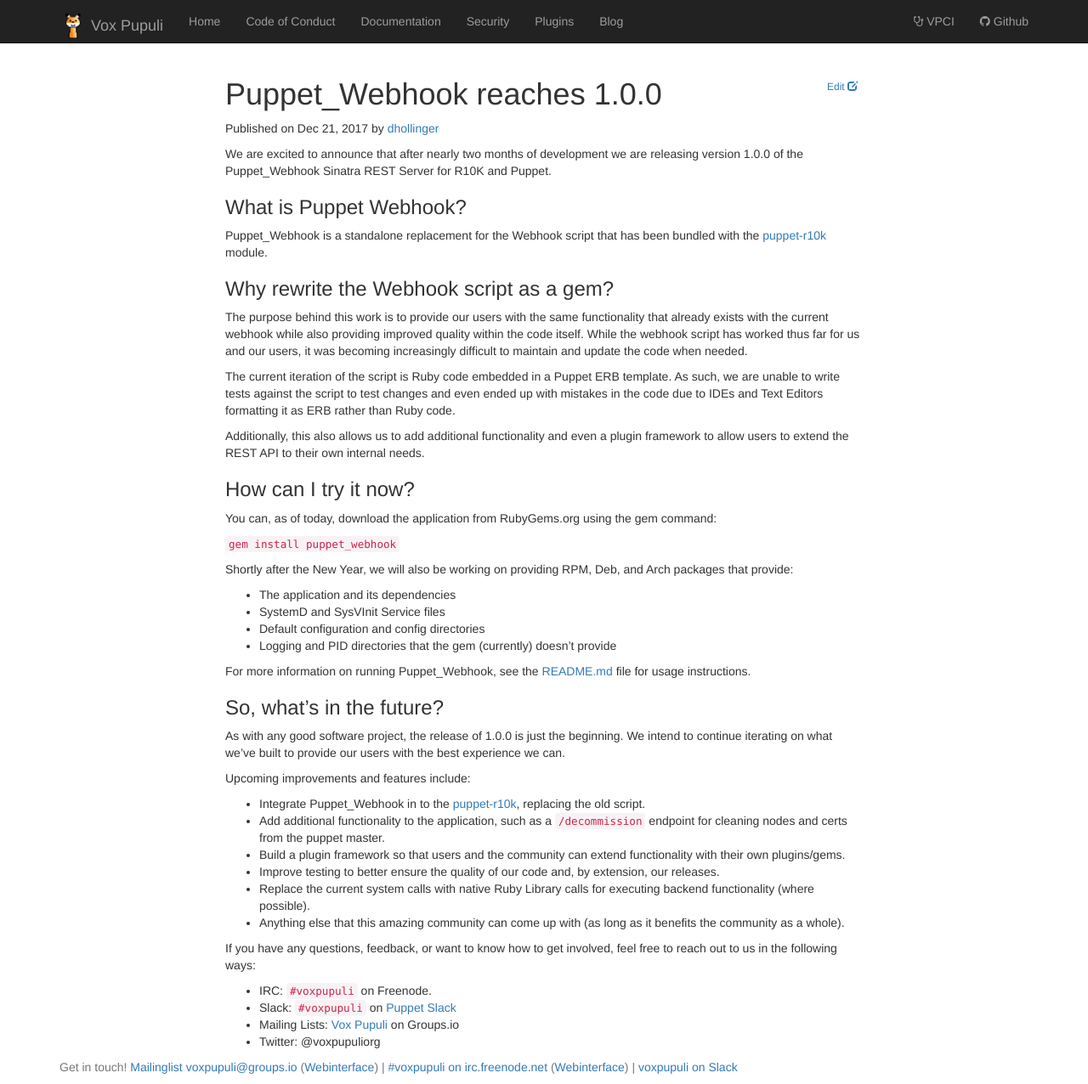
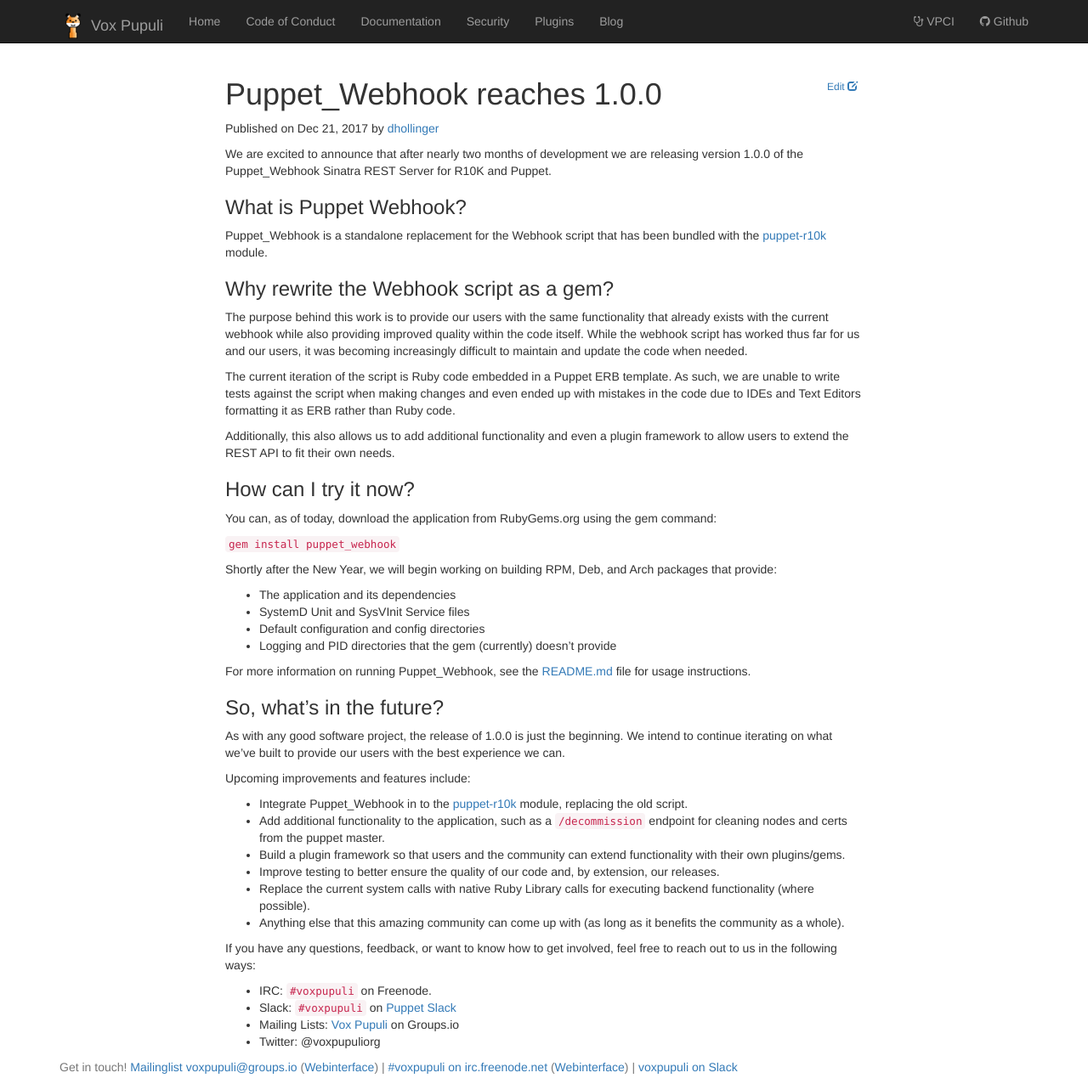
Before and after one commit to voxpupuli/voxpupuli.github.io, a Jekyll site: the page built from _posts/2017-12-21-puppet_webhook.md, in a window 1280 px wide. Shown: the whole page at 85% size. Built offline with Jekyll 4.4.1, drawn with Linux system fonts in a browser that asks for light colours; nearby versions of some CDN libraries.

Commit message:
Grammar fixes

```diff
--- a/_posts/2017-12-21-puppet_webhook.md
+++ b/_posts/2017-12-21-puppet_webhook.md
@@ -16,9 +16,9 @@
 
 The purpose behind this work is to provide our users with the same functionality that already exists with the current webhook while also providing improved quality within the code itself. While the webhook script has worked thus far for us and our users, it was becoming increasingly difficult to maintain and update the code when needed.
 
-The current iteration of the script is Ruby code embedded in a Puppet ERB template. As such, we are unable to write tests against the script to test changes and even ended up with mistakes in the code due to IDEs and Text Editors formatting it as ERB rather than Ruby code.
+The current iteration of the script is Ruby code embedded in a Puppet ERB template. As such, we are unable to write tests against the script when making changes and even ended up with mistakes in the code due to IDEs and Text Editors formatting it as ERB rather than Ruby code.
 
-Additionally, this also allows us to add additional functionality and even a plugin framework to allow users to extend the REST API to their own internal needs.
+Additionally, this also allows us to add additional functionality and even a plugin framework to allow users to extend the REST API to fit their own needs.
 
 ### How can I try it now?
 
@@ -26,10 +26,10 @@
 
 `gem install puppet_webhook`
 
-Shortly after the New Year, we will also be working on providing RPM, Deb, and Arch packages that provide:
+Shortly after the New Year, we will begin working on building RPM, Deb, and Arch packages that provide:
 
 * The application and its dependencies
-* SystemD and SysVInit Service files
+* SystemD Unit and SysVInit Service files
 * Default configuration and config directories
 * Logging and PID directories that the gem (currently) doesn't provide
 
@@ -41,7 +41,7 @@
 
 Upcoming improvements and features include:
 
-* Integrate Puppet_Webhook in to the [puppet-r10k](https://github.com/voxpupuli/puppet-r10k), replacing the old script.
+* Integrate Puppet_Webhook in to the [puppet-r10k](https://github.com/voxpupuli/puppet-r10k) module, replacing the old script.
 * Add additional functionality to the application, such as a `/decommission` endpoint for cleaning nodes and certs from the puppet master.
 * Build a plugin framework so that users and the community can extend functionality with their own plugins/gems.
 * Improve testing to better ensure the quality of our code and, by extension, our releases.
```
